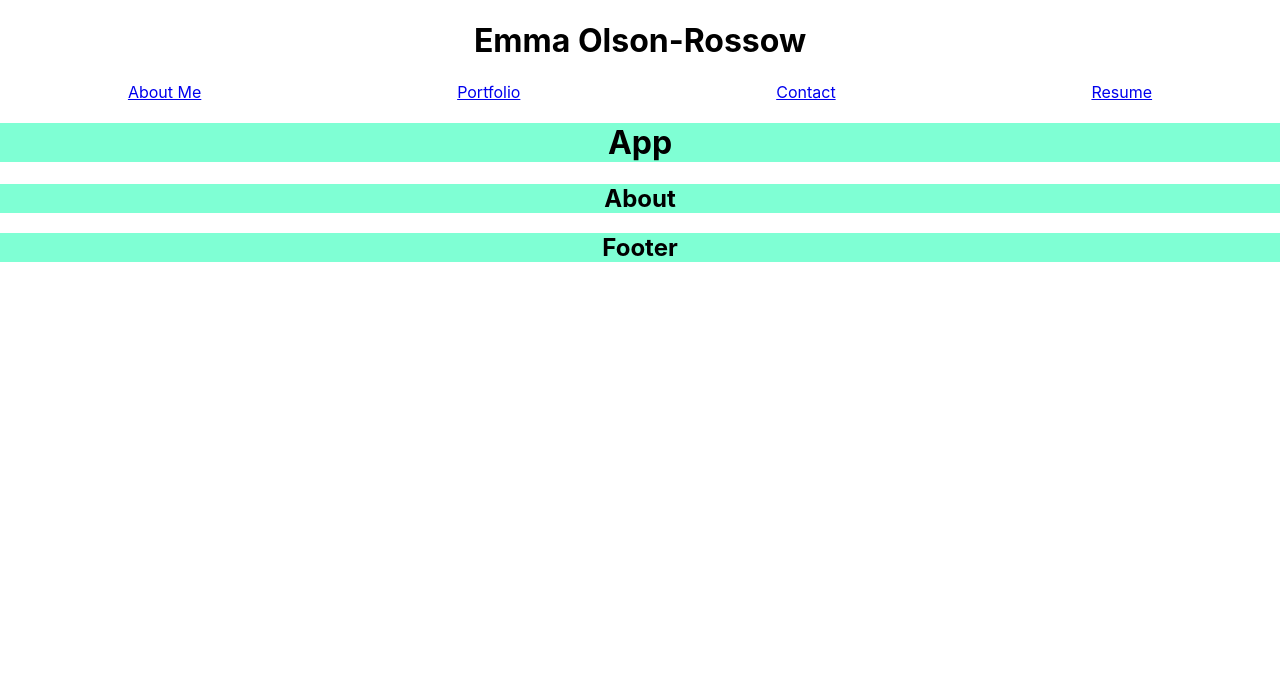
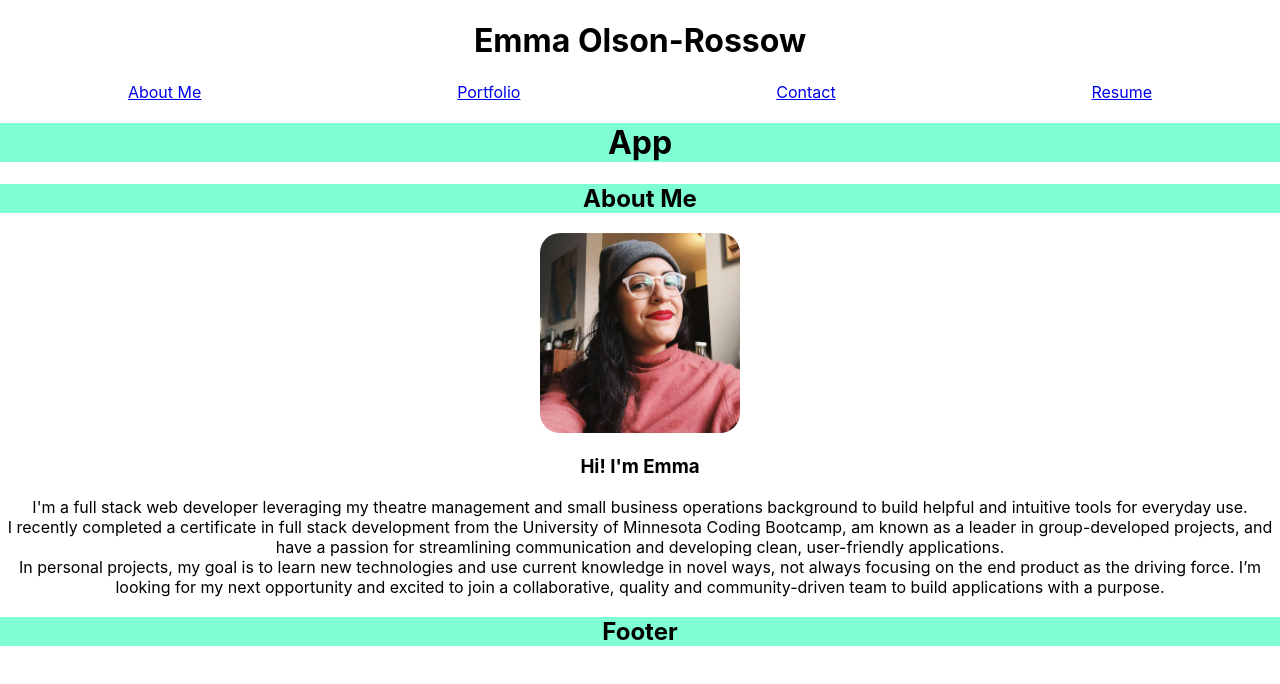
Before and after one commit to emmazart/portfolio, a React (Create React App) app: page / in a window 1280 px wide. Shown: the top 684 px of the page. Built offline with nearby package versions, Linux system fonts and the light colour scheme.

Commit message:
about me content written

```diff
--- a/src/components/About/index.js
+++ b/src/components/About/index.js
@@ -1,12 +1,24 @@
-import React from 'react';
+import React from "react";
 
 function About() {
-
-    return(
-        <section id='about'>
-            <h2 className='test'>About</h2>
-        </section>
-    )
+  return (
+    <section id="about">
+      <h2 className="test">About Me</h2>
+      <img src={require('../../assets/profile_pic.jpg')} style={{ height: '200px', width: '200px', borderRadius: '10%'}}></img>
+      <h3>Hi! I'm Emma</h3>
+      <p>
+        I'm a full stack web developer leveraging my theatre management and small
+        business operations background to build helpful and intuitive tools for
+        everyday use. <br className="py-3" /> I recently completed a certificate in full stack development
+        from the University of Minnesota Coding Bootcamp, am known as a leader in group-developed projects,
+        and have a passion for streamlining communication and developing clean, user-friendly
+        applications. <br className="py-3"/> In personal projects, my goal is to learn new technologies
+        and use current knowledge in novel ways, not always focusing on the end
+        product as the driving force. I’m looking for my next opportunity and excited to join a collaborative,
+        quality and community-driven team to build applications with a purpose.
+      </p>
+    </section>
+  );
 }
 
 export default About;
```
Also changed, not shown: src/assets/profile_pic.jpg (added).
